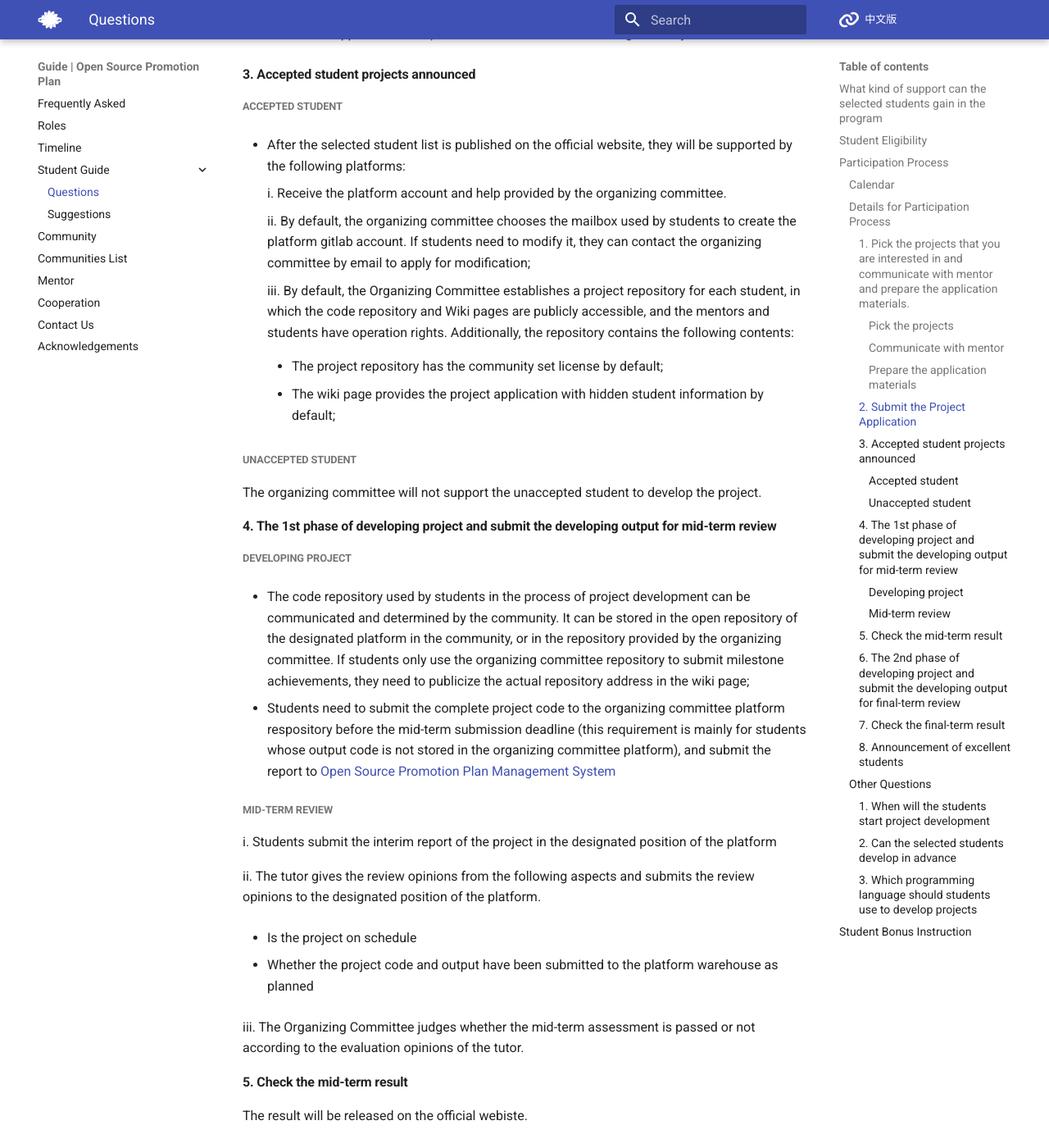
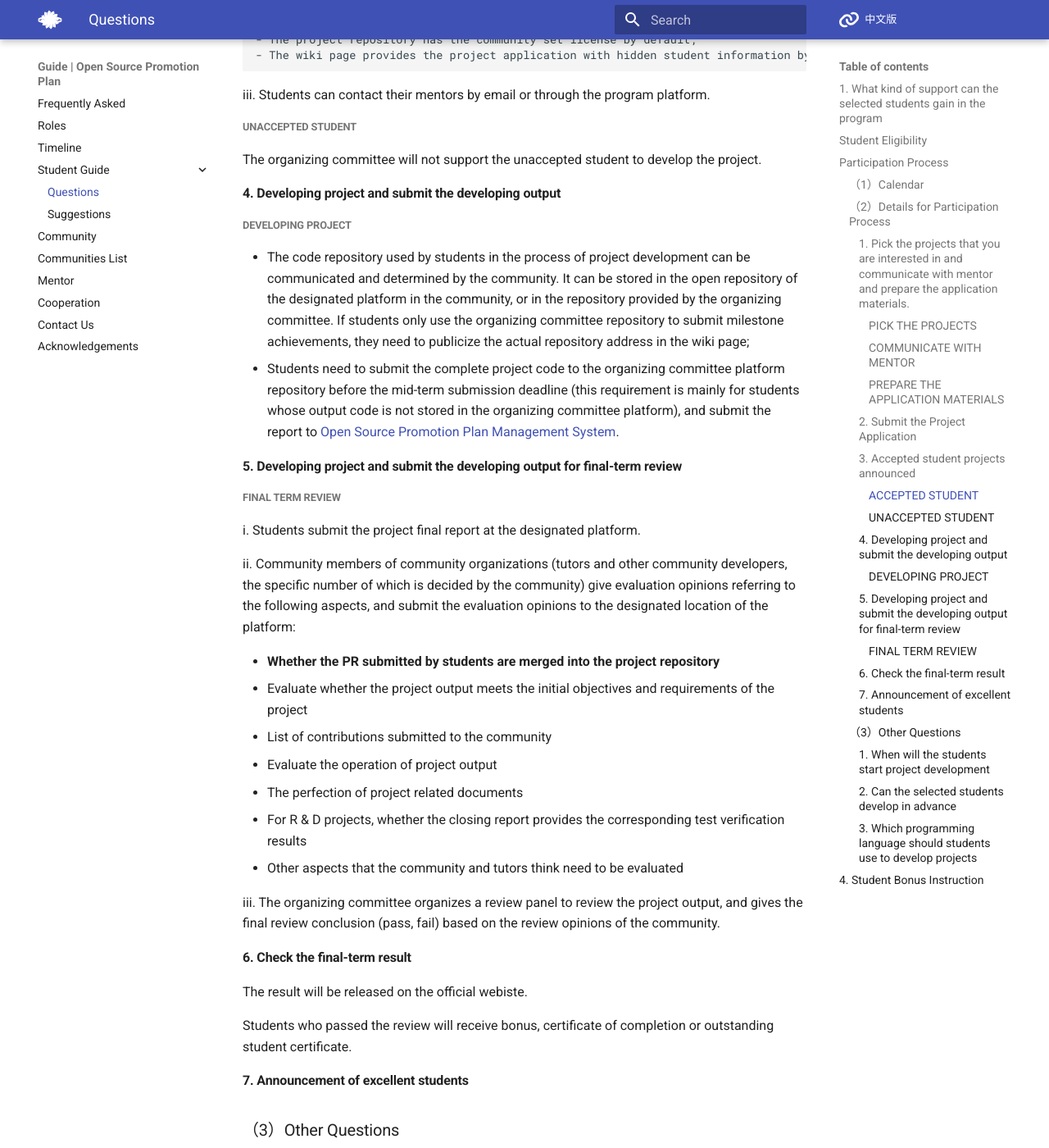
Before and after one commit to summer-ospp/help-en, an MkDocs documentation site: the page built from docs/student.md, in a window 1280 px wide and 1400 px high, scrolled down 2942 px. Shown: the whole window at 82% size. Built offline with MkDocs 1.6.1 and Material for MkDocs 9.7.7, drawn with Linux system fonts in a browser that asks for light colours; comment, search, counter and statistics services are not loaded; some of the changed text lies outside the part shown.

Commit message:
Update student.md

```diff
--- a/docs/student.md
+++ b/docs/student.md
@@ -1,161 +1,143 @@
 # Student Guide
 
-Please see [Guidelines for Open Source Promotion Plan Management System](./assets/Student-Guideline-for-Open-Source-Promotion-Plan-Management-System.pdf)
+Students should read [Student Participant Agreement](https://summer.iscas.ac.cn/help/assets/student-rules.txt) before participating in the program.
 
+Students are required to download, sign, scan and upload [a signed version of the Students Participant Agreement](assets/STUDENT-PARTICIPANT-AGREEMENT.pdf) in the system after the project is completed and before the bonus is paid.
 
-## What kind of support can the selected students gain in the program
+## 1. What kind of support can the selected students gain in the program
+
+- Meeting open source partners and technical experts
 
 - Professional guidance of community mentors.
 
-- The organizing committee will set up a group of selected students, maintain direct communication with students, and deal with feedback from students in time.
+- Gaining experience in open source projects to enrich your CV
 
-- The organizing committee will provide platform support for project development support, project report and achievement submission. Students should communicate with mentors on how to submit their contributions to and be accepted by the community.
+- Receiving gifts, bonus, certificate from the organizing committee
 
-- The organizing committee will award the selected students three times:
+  i.  All the selected students will receive a gift package from the organizing committee
 
-    i. All the selected students will receive a gift package from the organizing committee, including commemorative T-shirt, USB disk, etc.
+  ii. Students who pass the final term assessment will receive the project bonus
 
-    ii. Students who pass the mid-term assessment will receive 50% of the project bonus first.
+  iii.  Students who pass the mid-term assessment will obtain the certificate of completion or outstanding student certificate
 
-    iii. According to the final project evaluation results, the remaining 50% bonus will be paid and student will obtain the certificate.
 
 ## Student Eligibility
 
 - Must be at least 18 years old at time of registration.
+- Overseas students can provide the Admission Letter/student ID Card/Certificate of Enrollment.
 
-- The students who will graduate in this summer can submit the project application as long as your student ID card is valid at the time of application submission.
-
-- Overseas students can provide the Admission Letter/student ID Card/Certificate of Enrollment.
 
 ## Participation Process
 
-### Calendar
 
-| Stage |      Date      | Issue                                                        | Remark                                                       |
-| :---: | :------------: | ------------------------------------------------------------ | :----------------------------------------------------------- |
-|   1   |  04/02-05/23   | Pick the projects that you are interested in<br />Communicate with mentor and prepare the application materials. | You can [Sign up](https://portal.summer-ospp.ac.cn/summer/login?lang=en_US) from now on!                             |
-|   2   |  05/24-06/13   | Submit the Project Application                               |                                                              |
-|   3   |     06/30      | Accepted student projects announced<br />Check the official website | The accepted students will receive Gitlab account            |
-|   4   |  07/01-08/15   | The 1st phase of developing project<br />Submit the developing output for mid-term review |                                                              |
-|   5   |     08/30      | Check the mid-term result.                                    | Students who passed the review will receive the 50% bonus    |
-|   6   |  08/16-09/30   | The 2nd phase of developing project<br />Submit the developing output for final-term review. |                                                              |
-|   7   |     10/22      | Check the final-term result                                  | Students who passed the review will receive the remaining 50% bonus and certificate |
-|   8   | Early November | Announcement of excellent students                          |                                                              |
+### （1）Calendar
 
-  Tips: All students who pass final assessment will receive full awards of his/her project, no matter whether the project will be rated as excellent.
+| **Stage** | **Date**       | **Issue**                                                    | **Remark**                                                   |
+| --------- | -------------- | ------------------------------------------------------------ | ------------------------------------------------------------ |
+| 1         | 04/13-04/30    | Pick the projects that you are interested in<br/>Communicate with mentor and prepare the application materials. | You can Sign up from March 25th                              |
+| 2         | 05/21-06/4     | Submit the Project Application                               |                                                              |
+| 3         | 06/16          | Accepted student projects announced<br/>Check the official website | The accepted students will receive Gitlab account            |
+| 4         | 06/17-06/30    | Project warm-up period                                       |                                                              |
+| 5         | 07/1-09/30     | Project developing period                                    |                                                              |
+| 6         | Early November | Check the final-term result                                  | Students who passed the review will receive bonus and certificate |
+| 7         | Mid November   | Announcement of excellent students                           |                                                              |
 
-### Details for Participation Process
 
-#### 1. Pick the projects that you are interested in and communicate with mentor and prepare the application materials.
 
-##### Pick the projects
+### （2）Details for Participation Process
 
-  - Follow up the [Project List](https://summer.iscas.ac.cn/#/org/projectlist?lang=en)
-  - You can apply for up to three projects at the same time, but can only undertake one project in the end.
-  - Can students apply for projects not in the community project list?
 
-    No. If you would like to apply the projects not on official website, you can communicate with community to release this project in system before deadline. You could apply it after the review approved.
 
-##### Communicate with mentor
+#### 1.  Pick the projects that you are interested in and communicate with mentor and prepare the application materials.
 
-  - Students can enter into the project list of each community through the official website page of the program. There will be a designated mentor name and e-mail in each project description. It is suggested that students communicate with tutors through e-mail. E-mail is also the basic way to participate in the community.
+##### PICK THE PROJECTS
 
-  - Please pay attention to the basic etiquette of communication with the tutor. The mentor only provides guidance and suggestions withintheir  capability. The application, design and development of the project are completed by the students themselves.
+- Follow up the [Project List](https://summer.iscas.ac.cn/#/org)
 
-##### Prepare the application materials
+- You can apply for up to three projects at the same time, but can only undertake one project in the end
 
-  - Please sign up in [Open Source Promotion Plan Management System](https://portal.summer-ospp.ac.cn/summer/login?lang=en_US) to complete the personal information
-  - Please see the [Project Application Template](./assets/Project-Application-Template.pdf) and prepare the relevant materials according to the requirements.
+- Each project is undertaken by only one student
+
+- Can students apply for projects not in the community project list?
+
+  No. If you would like to apply the projects not on official website, you can communicate with community to release this project in system before deadline. You could apply it after the review approved.
+
+##### COMMUNICATE WITH MENTOR
+
+- Students can enter into the project list of each community through the official website page of the program. There will be a designated mentor name and e-mail in each project description. It is suggested that students communicate with tutors through e-mail. E-mail is also the basic way to participate in the community.
+- Please pay attention to the basic etiquette of communication with the tutor. The mentor only provides guidance and suggestions within their capability. The application, design and development of the project are completed by the students themselves.
+
+##### PREPARE THE APPLICATION MATERIALS
+
+- Please sign up in [Open Source Promotion Plan Management System](https://portal.summer-ospp.ac.cn/summer/login) to complete the personal information
+- Please see the [Project Application Template](./assets/项目申请模板.pdf) and prepare the relevant materials according to the requirements.
+
+
 
 #### 2. Submit the Project Application
 
-  - You can apply for up to three projects at the same time, but can only undertake one project in the end. When submitting the project applications, you need to rank the selected priority of all the projects you apply for. If you are selected by multiple projects at the same time, the project with higher priority will be selected according to the project ranking submitted.
+- You can apply for up to three projects at the same time, but can only undertake one project in the end. When submitting the project applications, you need to rank the selected priority of all the projects you apply for. If you are selected by multiple projects at the same time, the project with higher priority will be selected according to the project ranking submitted.
 
-  - If I have already been a member of the community, can I apply for the community projects？
+- If I have already been a member of the community, can I apply for the community projects？
 
     Yes, You can apply. But the applicant can not participate as the mentor of any projects in this program at the same time.
 
-  - Submit the application via [Open Source Promotion Plan Management System](https://portal.summer-ospp.ac.cn/summer/login?lang=en_US)
+- Submit the application via [Open Source Promotion Plan Management System](https://portal.summer-ospp.ac.cn/summer/login)
 
 #### 3. Accepted student projects announced
 
-##### Accepted student
+##### ACCEPTED STUDENT
 
-  - After the selected student list is published on the official website, they will be supported by the following platforms:
+- After the selected student list is published on the official website, they will be supported by the following platforms:
 
-    i. Receive the platform account and help provided by the organizing committee.
+  i. Receive the platform account and help provided by the organizing committee.
 
-    ii. By default, the organizing committee chooses the mailbox used by students to create the platform gitlab account. If students need to modify it, they can contact the organizing committee by email to apply for modification;
+  ii. By default, the Organizing Committee establishes a project repository for each student, in which the code repository and Wiki pages are publicly accessible, and the mentors and students have operation rights. Additionally, the repository contains the following contents:
 
-    iii. By default, the Organizing Committee establishes a project repository for each student, in which the code repository and Wiki pages are publicly accessible, and the mentors and students have operation rights. Additionally, the repository contains the following contents:
+    - The project repository has the community set license by default;
+    - The wiki page provides the project application with hidden student information by default;
 
-      - The project repository has the community set license by default;
+  iii. Students can contact their mentors by email or through the program platform.
 
-      - The wiki page provides the project application with hidden student information by default;
-
-##### Unaccepted student
+##### UNACCEPTED STUDENT
 
 The organizing committee will not support the unaccepted student to develop the project.
 
-#### 4. The 1st phase of developing project and submit the developing output for mid-term review
+#### 4. Developing project and submit the developing output
 
-##### Developing project
+##### DEVELOPING PROJECT
 
-  - The code repository used by students in the process of project development can be communicated and determined by the community. It can be stored in the open repository of the designated platform in the community, or in the repository provided by the organizing committee. If students only use the organizing committee repository to submit milestone achievements, they need to publicize the actual repository address in the wiki page;
+- The code repository used by students in the process of project development can be communicated and determined by the community. It can be stored in the open repository of the designated platform in the community, or in the repository provided by the organizing committee. If students only use the organizing committee repository to submit milestone achievements, they need to publicize the actual repository address in the wiki page;
+- Students need to submit the complete project code to the organizing committee platform repository before the mid-term submission deadline (this requirement is mainly for students whose output code is not stored in the organizing committee platform), and submit the report to [Open Source Promotion Plan Management System](https://portal.summer-ospp.ac.cn/summer/login).
 
-  - Students need to submit the complete project code to the organizing committee platform respository before the mid-term submission deadline (this requirement is mainly for students whose output code is not stored in the organizing committee platform), and submit the report to [Open Source Promotion Plan Management System](https://portal.summer-ospp.ac.cn/summer/login)
+#### 5.  Developing project and submit the developing output for final-term review
 
-##### Mid-term review
+##### FINAL TERM REVIEW
 
-  i. Students submit the interim report of the project in the designated position of the platform
+i. Students submit the project final report at the designated platform.
 
-  ii. The tutor gives the review opinions from the following aspects and submits the review opinions to the designated position of the platform.
+ii.  Community members of community organizations (tutors and other community developers, the specific number of which is decided by the community) give evaluation opinions referring to the following aspects, and submit the evaluation opinions to the designated location of the platform:
 
-   - Is the project on schedule
+- **Whether the PR submitted by students are merged into the project repository**
+- Evaluate whether the project output meets the initial objectives and requirements of the project
+- List of contributions submitted to the community
+- Evaluate the operation of project output
+- The perfection of project related documents
+- For R & D projects, whether the closing report provides the corresponding test verification results
+- Other aspects that the community and tutors think need to be evaluated
 
-   - Whether the project code and output have been submitted to the platform warehouse as planned
+iii. The organizing committee organizes a review panel to review the project output, and gives the final review conclusion (pass, fail) based on the review opinions of the community.
 
-   iii. The Organizing Committee judges whether the mid-term assessment is passed or not according to the evaluation opinions of the tutor.
-
-#### 5. Check the mid-term result
+#### 6. Check the final-term result
 
 The result will be released on the official webiste.
 
-  - Students who pass the mid-term assessment will receive 50% of the project bonus (before tax) to continue the project.
+Students who passed the review will receive bonus, certificate of completion or outstanding student certificate.
 
-  - Students who fail to pass the mid-term assessment will stop participating in the project, and the organizing committee will no longer support the project.
+#### 7. Announcement of excellent students
 
-Please see *Student Bonus Instruction* for details.
+### （3）Other Questions
 
-#### 6. The 2nd phase of developing project and submit the developing output for final-term review
-
-  i. Students submit the project final report at the designated platform.
-
-  ii. Community members of community organizations (tutors and other community developers, the specific number of which is decided by the community) give evaluation opinions referring to the following aspects, and submit the evaluation opinions to the designated location of the platform:
-
-   - Evaluate whether the project output meets the initial objectives and requirements of the project.
-
-   - List of contributions submitted to the community.
-
-   - Evaluate the operation of project output.
-
-   - The perfection of project related documents.
-
-   - For R & D projects, whether the closing report provides the corresponding test verification results.
-
-   - Other aspects that the community and tutors think need to be evaluated.
-
-  iii. The organizing committee organizes a review panel to review the project output, and gives the final review conclusion (pass, fail) based on the review opinions of the community.
-
-#### 7. Check the final-term result
-
-The result will be released on the official webiste.
-
-Students who passed the review will receive the remaining 50% bonus and certificate
-
-#### 8. Announcement of excellent students
-
-### Other Questions
 
 #### 1. When will the students start project development
 
@@ -171,42 +153,42 @@ The organizing committee does not recommend that students start research and dev
 
 Students can choose the programming language according to the needs of community projects. In general, it should be consistent with the programming language used by the community.
 
-## Student Bonus Instruction
 
-1. How much bonus amount will each student receive?
 
-    Each project will be awarded RMB 12000, RMB 9000 and RMB 6000 (before tax), which based on the level of project difficulty.
+## 4. Student Bonus Instruction
 
-2. When will the bonus be paid?
+    1. How much bonus amount will each student receive?
 
-    Students who pass the mid-term assessment will receive 50% of the project bonus first, the remaining 50% bonus will be paid after the students pass the final project evaluation. Accordingly, the student will not receive the rest bonus if he/she fails the final evaluation.
+Each project will be awarded RMB 12000 and RMB 8000 (before tax), which based on the level of project difficulty.
 
-3. How to pay the foreign students’ bonus?
+    2. When will the bonus be paid?
 
-    In case of disputes or legal consequences, the organizing committee will not bear any liability for breach of contract or any other legal liability.
+Students who pass the final-term assessment will receive the bonus. Accordingly, the student will not receive the bonus if he/she fails the final evaluation.
 
-    i. The foreign students’ bonus shall be settled in dollars, subject to the real-time exchange rate at the time of bonus payment.
 
-    ii. The students’ bonus will be paid by credit transfer method. There is no restriction on which bank but the bank account must be under your own name. Also, the organizing committee will collect the following information from the student on the basis of the requirements of State Taxation Administration of The People's Republic of China:
+    3. How to pay the foreign students’ bonus?
 
-      - Payee's Full Name
+  i. The foreign students’ bonus shall be settled in dollars, subject to the real-time exchange rate at the time of bonus payment.
 
-      - Mobile Number
+  ii. The students’ bonus will be paid by credit transfer method. There is no restriction on which bank but the bank account must be under your own name. Also, the organizing committee will collect the following information from the student on the basis of the requirements of State Taxation Administration of The People's Republic of China:
 
-      - Payee's Address
+ - Payee's Full Name
+ - Gender
+ - Nationality
+ - Passport Number
+ - Date of Birth
+ - Payee's Bank Name and Address
+ - Payee's Address
+ - Payee's Bank Account
+ - Swiftcode
 
-      - Payee's Bank Name and Address
 
-      - Payee's Bank Account
+	Note: the above information is required according to the current international settlement policy. The organizing committee will take reasonable measures to protect private data, personal identity information and other sensitive information.
 
-      - Swiftcode
+  iii. The tax payment or tax payment certificate including the amount of this payment is applicable to the situation where Chinese and foreign personnel obtain income in China according to the tax terms, and individual income taxes withheld and paid by the organizing committee on behalf. The calculation method is as follows (unit: Yuan)
 
-      - Payee's Nationality
+ - Below 3750, 3% tax rate (80% * 3%)
+- Below 15000, 10% tax rate (bonus 80% * 10% - 210)
+- Below 31250, 20% tax rate is (bonus 80% * 20% - 1410)
 
-    *Note: the above information is required according to the current international settlement policy. The organizing committee will take reasonable measures to protect private data, personal identity information and other sensitive information.*
-
-    The tax payment or tax payment certificate including the amount of this payment is applicable to the situation where Chinese and foreign personnel obtain income in China according to the tax terms, and individual income taxes withheld and paid by the organizing committee on behalf. The calculation method is as follows (unit: Yuan)
-
-      - Below 3750, 3% tax rate (80% * 3%)
-      - Below 15000, 10% tax rate (bonus 80% * 10% - 210)
-      - Below 31250, 20% tax rate is (bonus 80% * 20% - 1410)
+  	Note: If the Payee's account name or country is on the restricted list of FATF, the United Nations, the Ministry of Public Security or other external agencies, the payee will be responsible for the consequences of not being able to receive money.
```
